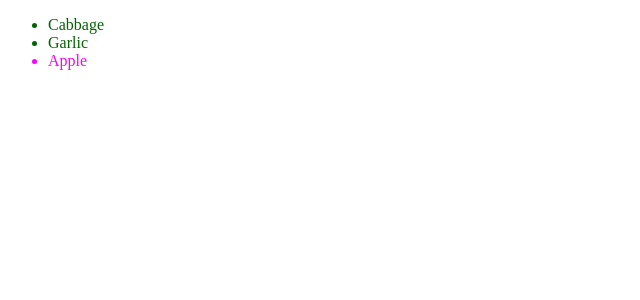
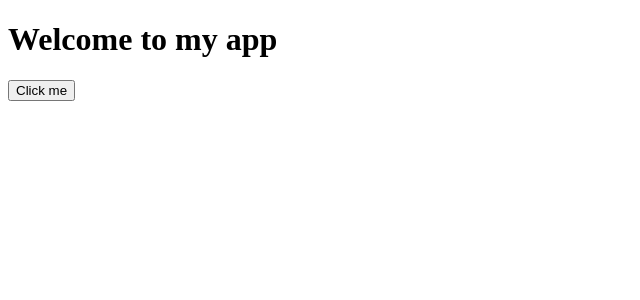
Before and after one commit to adala-wanyande/ap-homework, a React (Create React App) app: page / in a window 1280 px wide. Shown: the top 300 px of the page, without its empty margins (0-640 px from the left). Built offline with nearby package versions, Linux system fonts and the light colour scheme.

Commit message:
feat: responding to events

```diff
--- a/src/App.tsx
+++ b/src/App.tsx
@@ -1,9 +1,9 @@
-import ShoppingList from "./components/ShoppingList";
+import MyApp from "./components/MyApp";
 
 function App() {
   return (
     <>
-      <ShoppingList />
+      <MyApp />
     </>
   );
 }
--- a/src/components/MyButton.tsx
+++ b/src/components/MyButton.tsx
@@ -1,9 +1,11 @@
-import React from 'react'
+import React from "react";
 
 const MyButton = () => {
-  return (
-    <button>I'm a button</button>
-  )
-}
+  const handleClick = () => {
+    alert("You clicked me!");
+  };
 
-export default MyButton
+  return <button onClick={handleClick}>Click me</button>;
+};
+
+export default MyButton;
```
